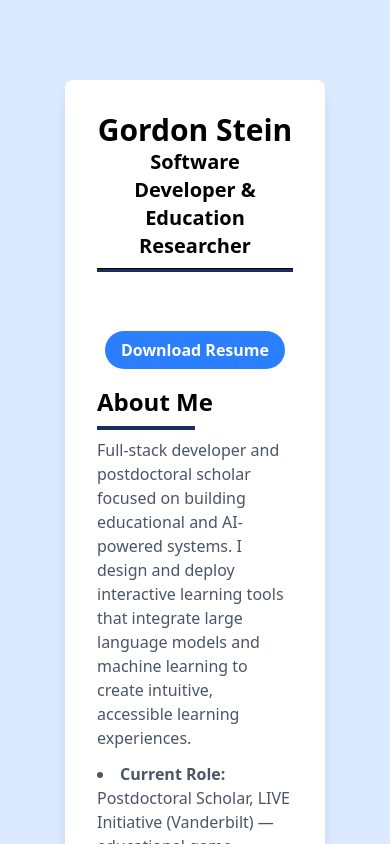
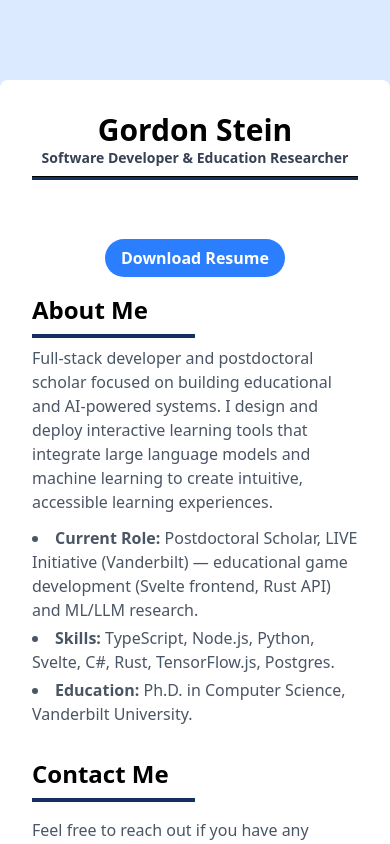
Before and after one commit to gsteinLTU/gordonstein.dev, a SvelteKit app: page / in a window 390 px wide. Shown: the top 844 px of the page. Built offline with nearby package versions, Linux system fonts and the light colour scheme; some icons are missing.

Commit message:
Improve responsiveness and text styling

```diff
--- a/src/routes/+page.svelte
+++ b/src/routes/+page.svelte
@@ -7,13 +7,13 @@
 </script>
 
 
-<div class="w-2/3 bg-white rounded-lg shadow-lg p-8 text-center ml-auto mr-auto mt-20">
+<div class="md:w-2/3 w-full bg-white rounded-lg shadow-lg p-8 text-center ml-auto mr-auto mt-20">
     <div class="container">
         <h1 class="text-3xl font-bold">Gordon Stein</h1>
     </div>
 
     <div class="container">
-        <h2 class="text-xl font-semibold">Software Developer & Education Researcher</h2>
+        <h2 class="text-sm text-gray-700 md:text-xl font-semibold">Software Developer & Education Researcher</h2>
     </div>
     <hr class="my-2 mb-4">
 
```
